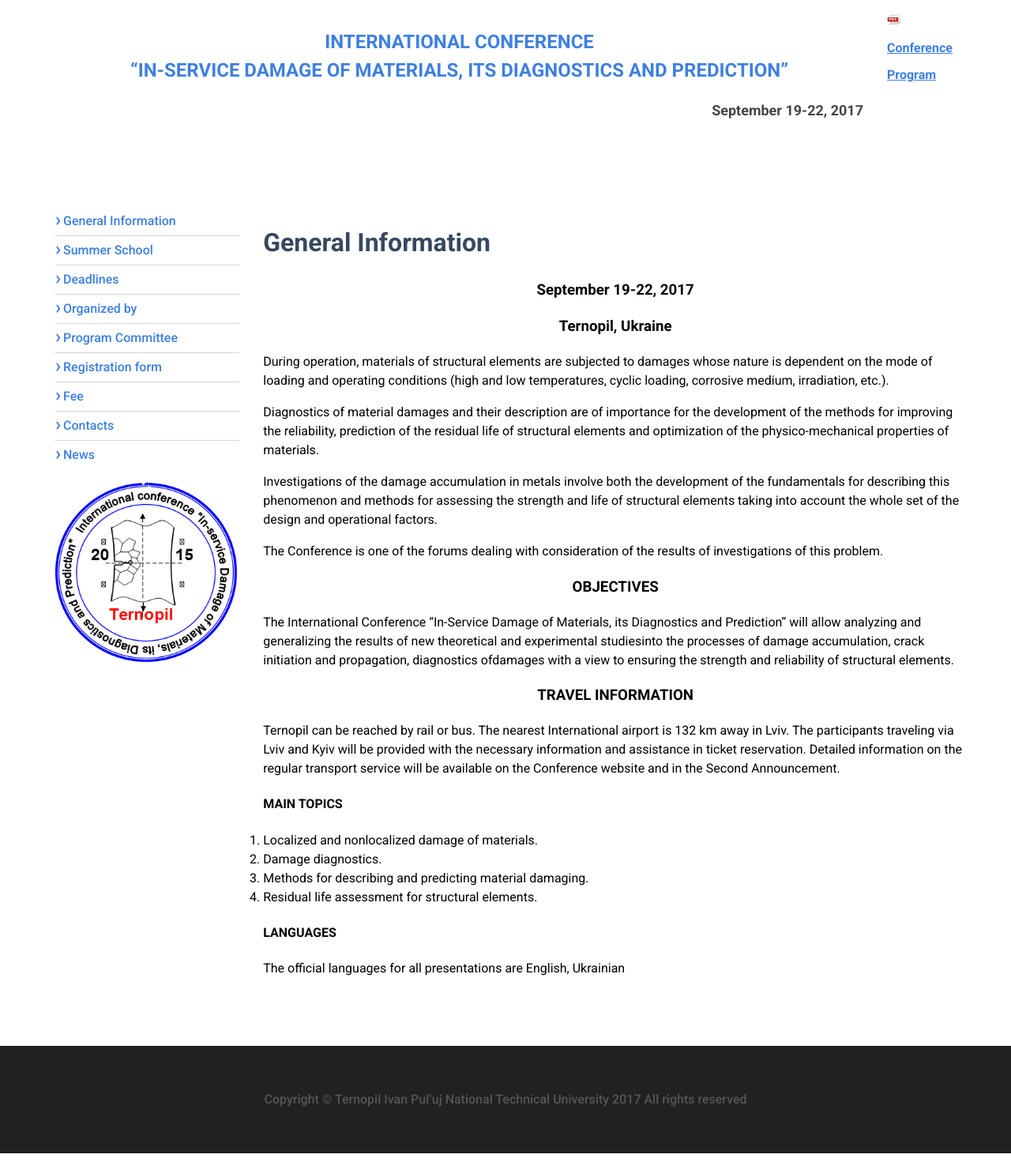
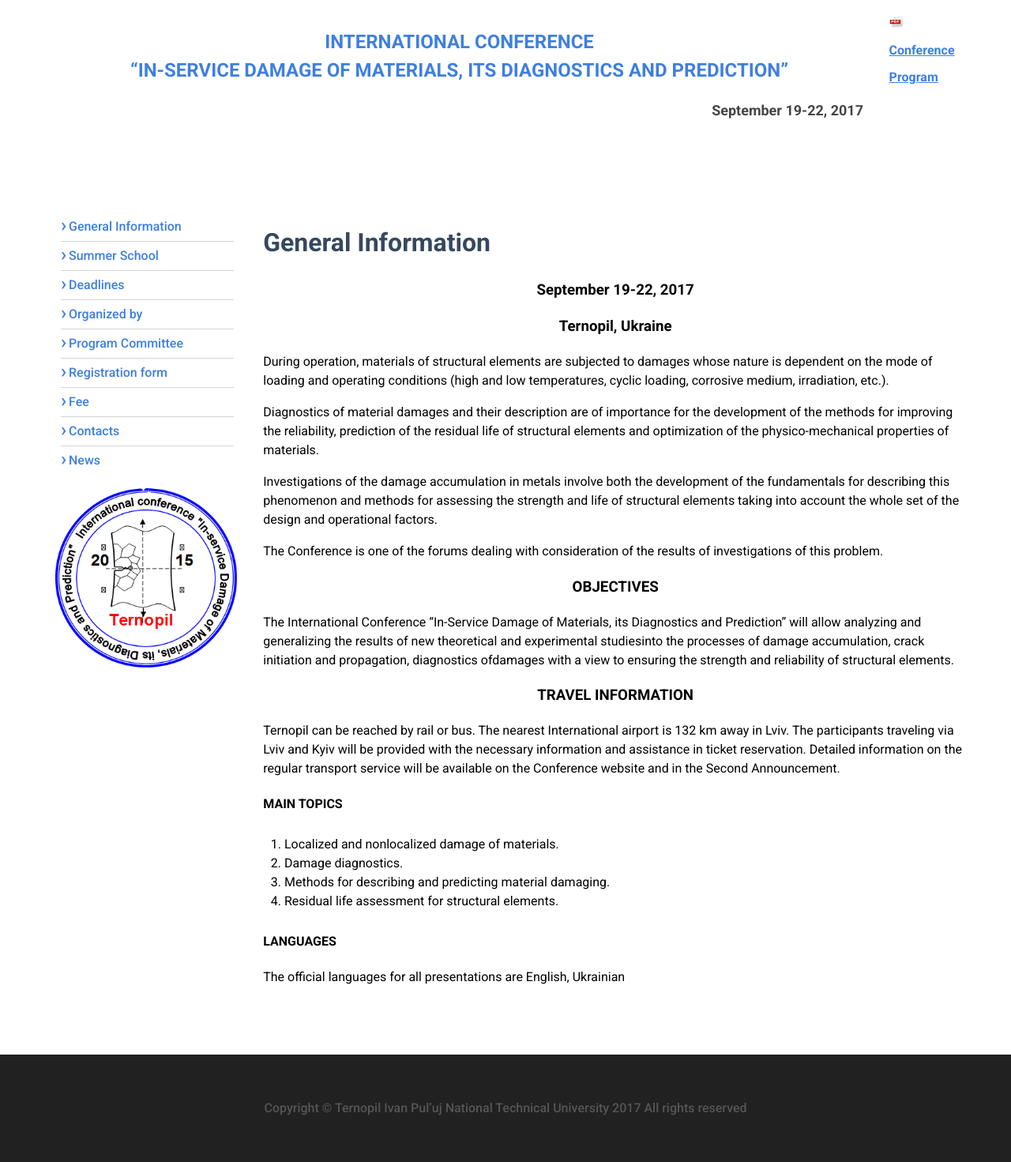
Before and after one commit to sivanchenko/dmdp.tntu.edu.ua, a Jekyll site: the page built from index.md, in a window 1280 px wide. Shown: the whole page at 79% size. Built offline with Jekyll 4.4.1, drawn with Linux system fonts in a browser that asks for light colours.

Commit message:
Update main.css

```diff
--- a/assets/css/main.css
+++ b/assets/css/main.css
@@ -34,7 +34,7 @@ h3{
 ul,
 ol {
     padding: 0;
-    margin: 0; }
+    margin: 3%; }
 
 img {
     max-width: 100%;
```
